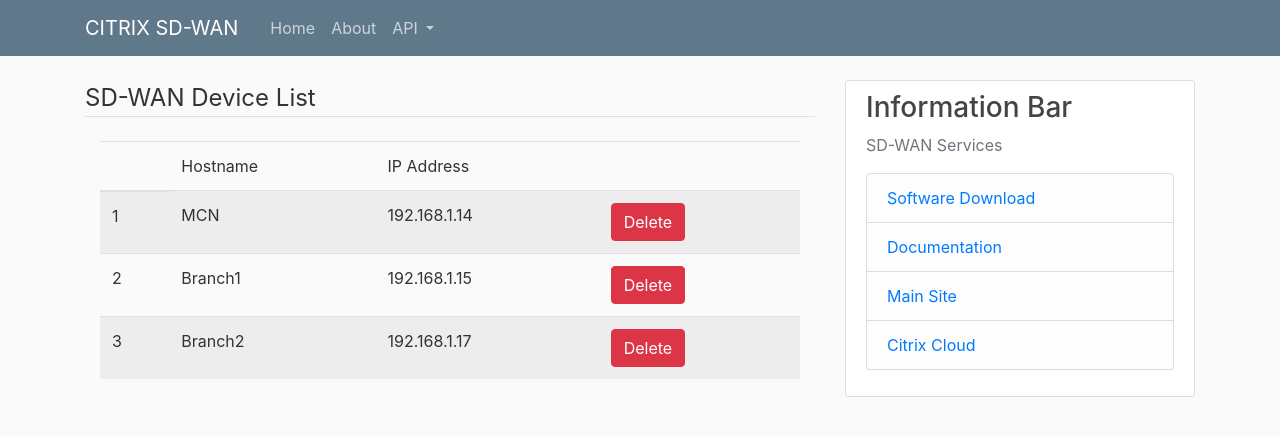
After one commit to Jezster/monitor, a Django app: page /list_devices/ in a window 1280 px wide. The commit adds this page. Shown: the top 436 px of the page. Run offline with Django 3.2, Linux system fonts and the light colour scheme; data comes from the database, SQL or seed files in the repository; both versions use the stored data as it was after the commit; some libraries are stand-ins or nearby versions.

Commit message:
Updated to include device list

```diff
--- a/home/templates/home/base.html
+++ b/home/templates/home/base.html
@@ -37,7 +37,7 @@
                                 </a>
                                 <div class="dropdown-menu" aria-labelledby="navbarDropdown">
                                   <a class="dropdown-item" href="{% url 'load_devices' %}">Add Device</a>
-                                  <a class="dropdown-item" href="#">List Devices</a>
+                                  <a class="dropdown-item" href="{% url 'list_devices' %}">List Devices</a>
                                 </div>
                             </li>
                         </div>
--- /dev/null
+++ b/home/templates/home/list_devices.html
@@ -0,0 +1,27 @@
+{% extends "home/base.html" %}
+{% block content %}
+	<legend class="border-bottom mb-4">
+		SD-WAN Device List
+	</legend>
+    <div class="container">
+    	<table class="table table-striped">
+    		<thead>
+	    		<th>
+	    			<td>Hostname</td>
+	    			<td>IP Address</td>
+	    			<td></td>
+	    		</th>
+	    	</thead>
+	    	<tbody>
+		    	{% for kit in device_list %}
+		    		<tr>
+		    			<td>{{ kit.id }}</td>
+		    			<td>{{ kit.hostname }}</td>
+		    			<td>{{ kit.ipaddress }}</td>
+		    			<td><button class="btn btn-danger btn-small" type="submit">Delete</button></td>
+		    		</tr>
+		    	{% endfor %}
+    		</tbody>
+    	</table>
+    </div>
+{% endblock content %}
--- a/home/urls.py
+++ b/home/urls.py
@@ -6,4 +6,5 @@
     path('', views.homepage, name="home_page"),
     path('about/', views.aboutpage, name="about_page"),
     path('load_devices/', views.load_devices, name="load_devices"),
+    path('list_devices/', views.list_devices, name="list_devices"),
 ]
--- a/home/views.py
+++ b/home/views.py
@@ -2,6 +2,7 @@
 from django.http import HttpResponse
 from django.contrib import messages
 from .forms import device_addform
+from .models import MonitoredDevice
 
 # Create your views here.
 def homepage(request):
@@ -22,3 +23,10 @@
 	else:
 		form = device_addform()
 	return render(request, 'home/load_devices.html', {'form': form, 'title': 'Add Device'})
+
+def list_devices(request):
+	context = {
+		'title': 'List Devices',
+		'device_list': MonitoredDevice.objects.all()
+	}
+	return render(request, 'home/list_devices.html', context)
--- a/monitor/settings.py
+++ b/monitor/settings.py
@@ -120,3 +120,4 @@
 # https://docs.djangoproject.com/en/2.2/howto/static-files/
 
 STATIC_URL = '/static/'
+CRISPY_TEMPLATE_PACK = 'bootstrap4'
```
Also changed, not shown: db.sqlite3.
